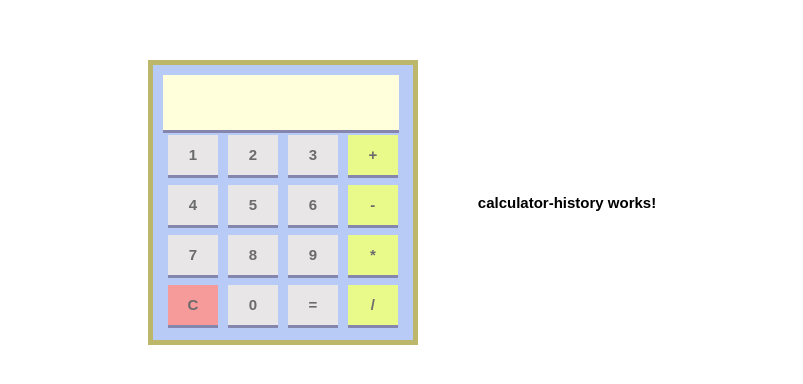
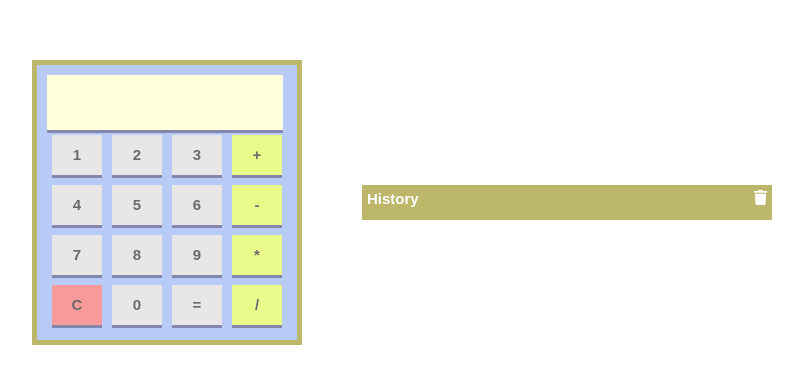
Before and after one commit to shahzadaqasimtechnosoft/calculator-app, an Angular app: page / in a window 1280 px wide. Shown: the part 206-590 px from the top of the page, without its empty margins (238-1041 px from the left). Built offline with nearby package versions, Linux system fonts and the light colour scheme.

Commit message:
Added calculator history component delete all option

```diff
--- a/package.json
+++ b/package.json
@@ -18,6 +18,9 @@
     "@angular/platform-browser": "~13.0.0",
     "@angular/platform-browser-dynamic": "~13.0.0",
     "@angular/router": "~13.0.0",
+    "@fortawesome/angular-fontawesome": "^0.10.1",
+    "@fortawesome/fontawesome-svg-core": "~1.2.36",
+    "@fortawesome/free-solid-svg-icons": "^5.15.4",
     "rxjs": "~7.4.0",
     "tslib": "^2.3.0",
     "zone.js": "~0.11.4"
--- a/src/app/app.module.ts
+++ b/src/app/app.module.ts
@@ -1,5 +1,6 @@
 import { NgModule } from '@angular/core';
 import { BrowserModule } from '@angular/platform-browser';
+import { FontAwesomeModule } from '@fortawesome/angular-fontawesome';
 
 import { AppRoutingModule } from './app-routing.module';
 import { AppComponent } from './app.component';
@@ -20,7 +21,8 @@ import { CalculatorHistoryComponent } from './calculator-history/calculator-hist
   ],
   imports: [
     BrowserModule,
-    AppRoutingModule
+    AppRoutingModule,
+    FontAwesomeModule
   ],
   providers: [],
   bootstrap: [AppComponent]
--- a/src/app/calculator-history/calculator-history.component.css
+++ b/src/app/calculator-history/calculator-history.component.css
@@ -0,0 +1,16 @@
+.history-item {
+  width: 400px;
+  height: 25px;
+  padding: 5px;
+}
+
+.history-heading {
+  background-color: darkkhaki;
+  color: white;
+}
+
+.history-entry {
+  background-color: #b8cbf6;
+  font-weight: normal;
+  color: black;
+}
--- a/src/app/calculator-history/calculator-history.component.html
+++ b/src/app/calculator-history/calculator-history.component.html
@@ -1 +1,10 @@
-<p>calculator-history works!</p>
+<div class="history-item history-heading">
+  History
+  <fa-icon
+    style="float: right;"
+    [icon]="delete"
+    (click)="onDeleteAll()"></fa-icon>
+</div>
+<div
+  *ngFor="let expression of expressions"
+  class="history-item history-entry">{{ expression }}</div>
--- a/src/app/calculator-history/calculator-history.component.ts
+++ b/src/app/calculator-history/calculator-history.component.ts
@@ -1,4 +1,5 @@
 import { Component, OnInit } from '@angular/core';
+import {faTrash} from "@fortawesome/free-solid-svg-icons";
 
 @Component({
   selector: 'app-calculator-history',
@@ -6,10 +7,15 @@ import { Component, OnInit } from '@angular/core';
   styleUrls: ['./calculator-history.component.css']
 })
 export class CalculatorHistoryComponent implements OnInit {
+  delete = faTrash;
+  expressions: string[] = [];
 
   constructor() { }
 
   ngOnInit(): void {
   }
 
+  onDeleteAll() {
+    this.expressions.splice(0, this.expressions.length);
+  }
 }
```
Also changed, not shown: 1 other file (tests, documents, lock files or other folders).
